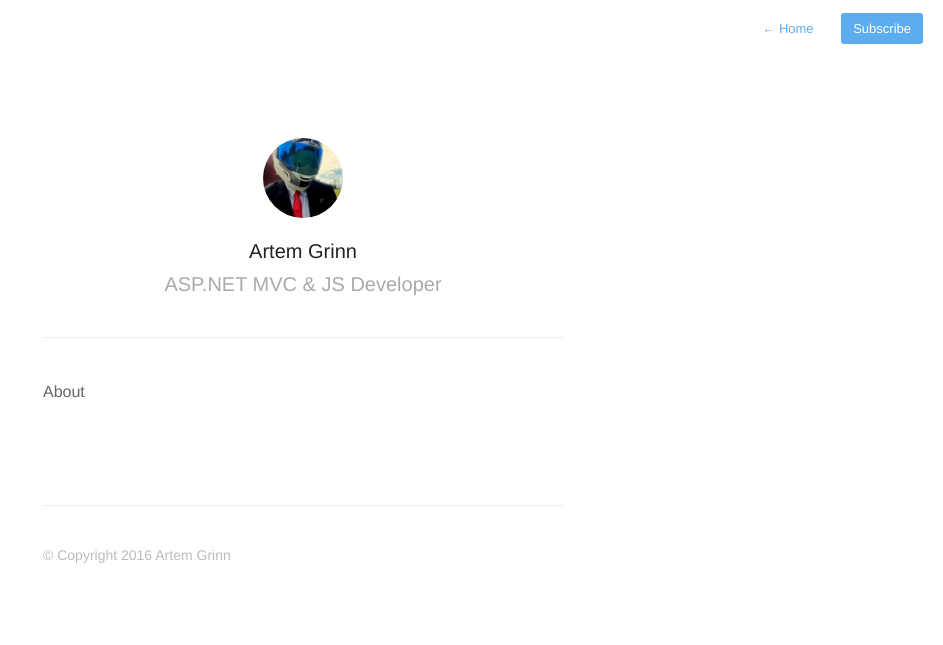
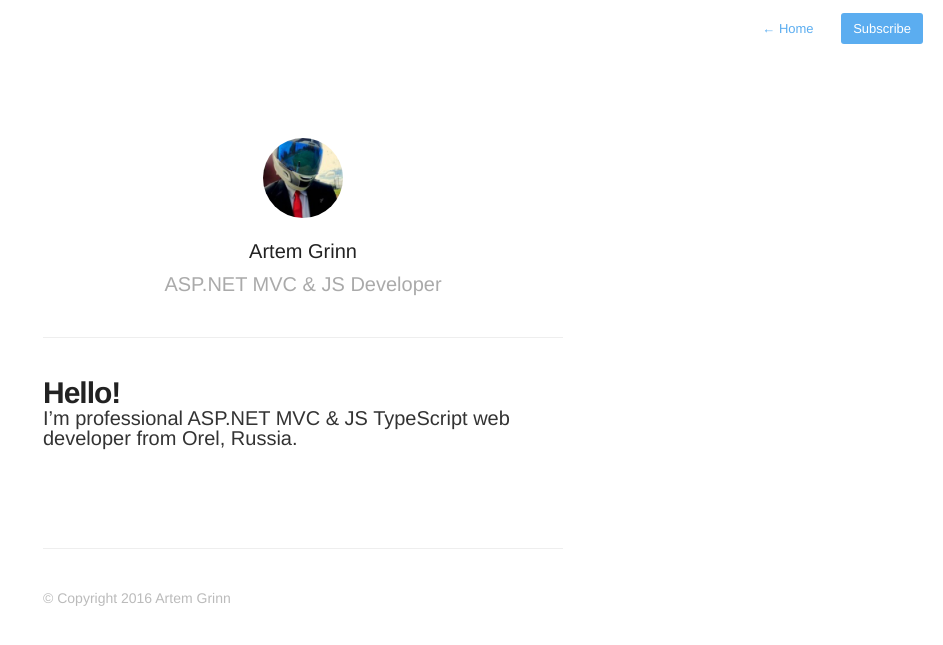
Before and after one commit to ArtemGrinn/artemgrinn.github.io, a Jekyll site: the page built from about.md, in a window 1280 px wide. Shown: the top 645 px of the page, without its empty margins (337-1280 px from the left). Built offline with Jekyll 4.4.1, drawn with Linux system fonts in a browser that asks for light colours; nearby versions of some CDN libraries; Markdown is read by kramdown in place of the engine named in the settings.

Commit message:
about changed

```diff
--- a/about.md
+++ b/about.md
@@ -4,6 +4,7 @@ permalink: about/
 profile: true
 ---
 
-About
+# Hello!
+### I'm professional ASP.NET MVC & JS TypeScript web developer from Orel, Russia.
 
 {% include footer.html %}
```
